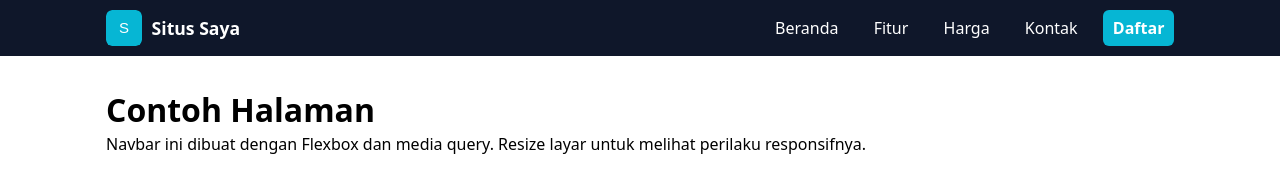
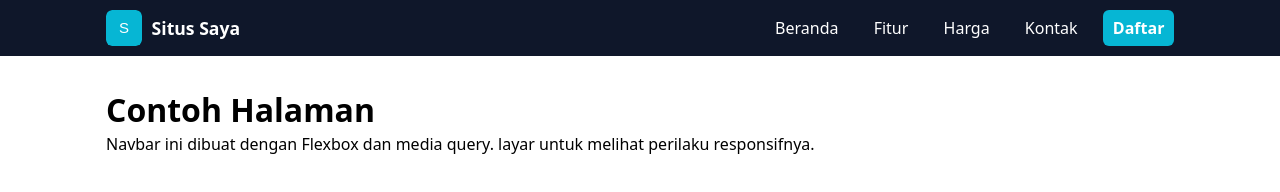
Before and after one commit to baxters71/itw2023_233040096, a plain HTML site: page latihan6/index.html in a window 1280 px wide. Drawn offline with Linux system fonts and the light colour scheme.

Commit message:
latihan6 pengganti uts

```diff
--- a/latihan6/index.html
+++ b/latihan6/index.html
@@ -94,7 +94,7 @@
 
   <main class="container" style="padding:2rem 1rem">
     <h1>Contoh Halaman</h1>
-    <p>Navbar ini dibuat dengan Flexbox dan media query. Resize layar untuk melihat perilaku responsifnya.</p>
+    <p>Navbar ini dibuat dengan Flexbox dan media query. layar untuk melihat perilaku responsifnya.</p>
   </main>
 
   <script>
```
